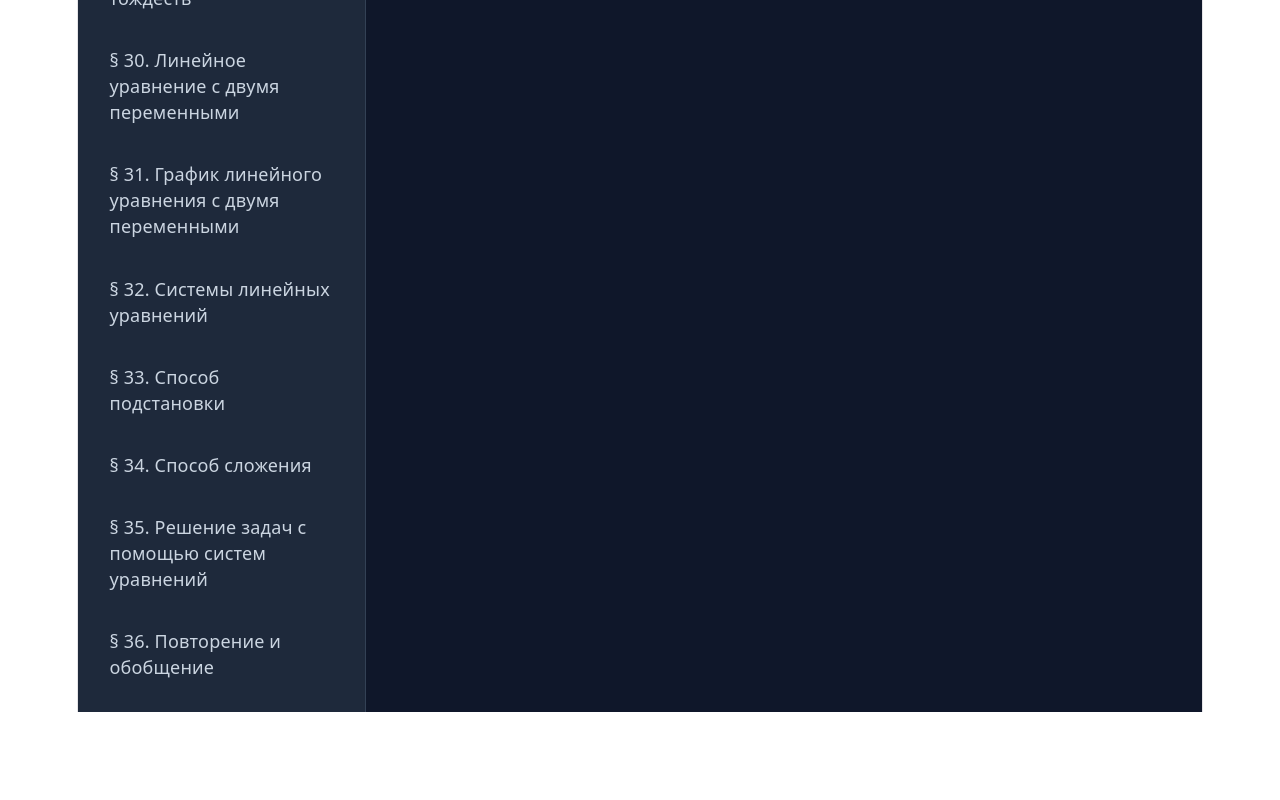
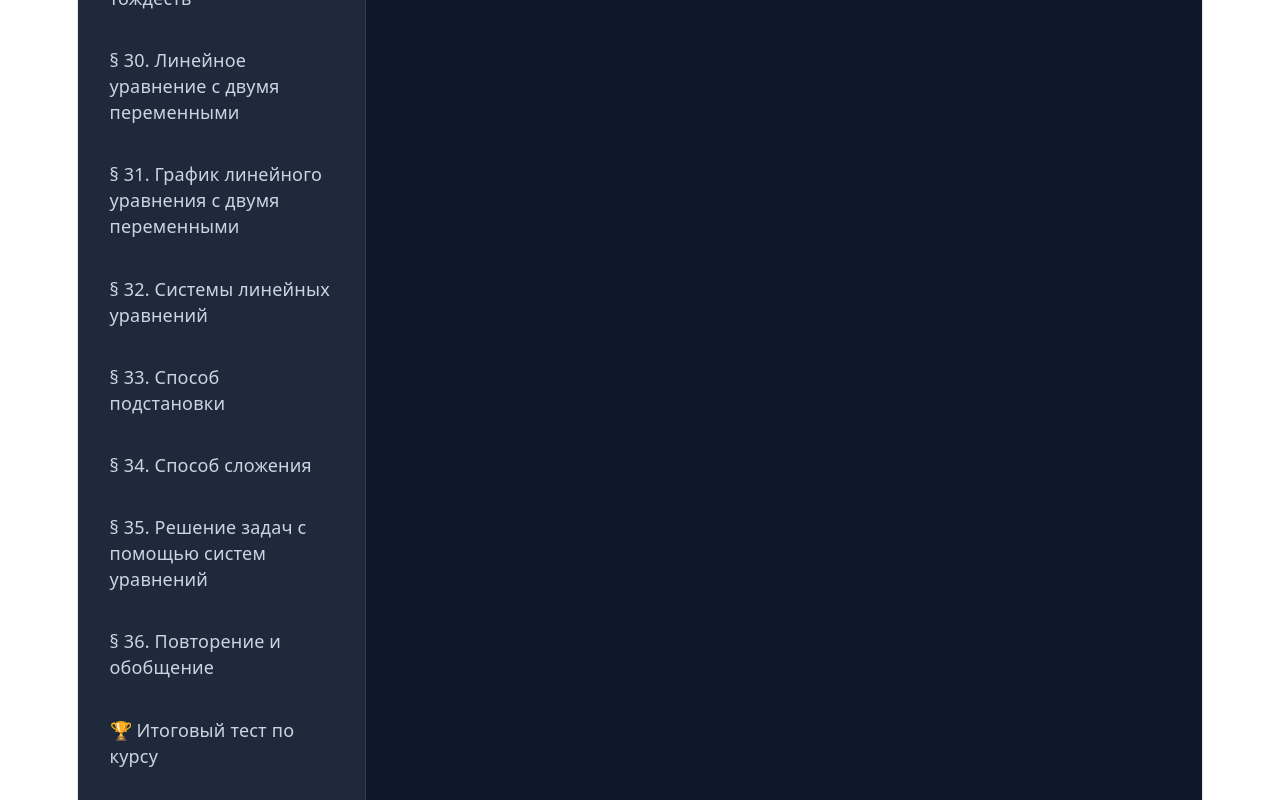
Before and after one commit to andreevairina005-source/algebra-trainer, a React (Vite) app: page / in a window 1280 px wide. Shown: the part 2834-3634 px from the top of the page. Before the commit the page ends 3546 px from the top, so only its background shows below. Built offline with nearby package versions, Linux system fonts and the light colour scheme.

Commit message:
Добавлен итоговый тест

```diff
--- a/src/App.jsx
+++ b/src/App.jsx
@@ -920,7 +920,43 @@ const modules = [
       }
     ]
   },
-  ];
+    {
+    id: 37,
+    title: "🏆 Итоговый тест по курсу",
+    rule: "Поздравляем! Вы прошли весь курс алгебры 7 класса. Этот тест поможет проверить, как вы усвоили материал. В нем собраны вопросы из разных тем: от числовых выражений до систем уравнений. Внимательно читайте задания и не спешите!",
+    example: {
+      task: "Памятка для успешного прохождения теста.",
+      steps: [
+        "1) Внимательно прочитайте условие и определите, к какой теме оно относится.",
+        "2) Вспомните нужную формулу, правило или алгоритм решения.",
+        "3) Выполните вычисления по шагам, не забывая про порядок действий.",
+        "4) Проверьте полученный результат (например, подставьте корень обратно в уравнение)."
+      ]
+    },
+    quiz: [
+      {
+        question: "Найдите значение выражения 3x - 5, если x = 4",
+        options: ["7", "12", "5", "17"],
+        correct: 0
+      },
+      {
+        question: "Упростите выражение: a³ · a⁵",
+        options: ["a^15", "a^8", "2a^8", "a^2"],
+        correct: 1
+      },
+      {
+        question: "Разложите на множители: x² - 9",
+        options: ["(x - 3)²", "(x - 3)(x + 3)", "(x - 9)(x + 1)", "(x + 3)²"],
+        correct: 1
+      },
+      {
+        question: "Решите систему уравнений: {x + y = 10, x - y = 2}",
+        options: ["(4; 6)", "(6; 4)", "(8; 2)", "(5; 5)"],
+        correct: 1
+      }
+    ]
+  }
+];
   export default function App() {
   const [activeModule, setActiveModule] = useState(0);
   const [selectedAnswers, setSelectedAnswers] = useState({});
```
